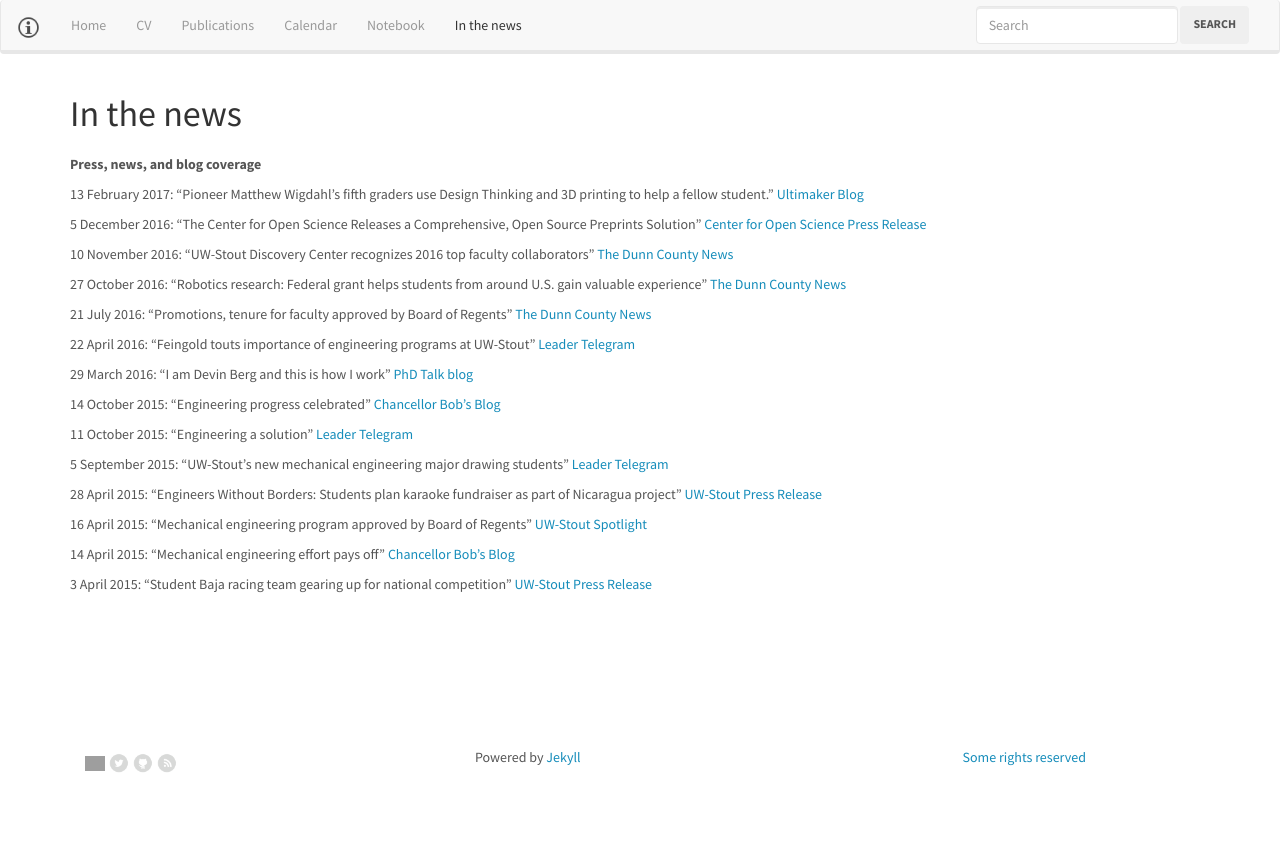
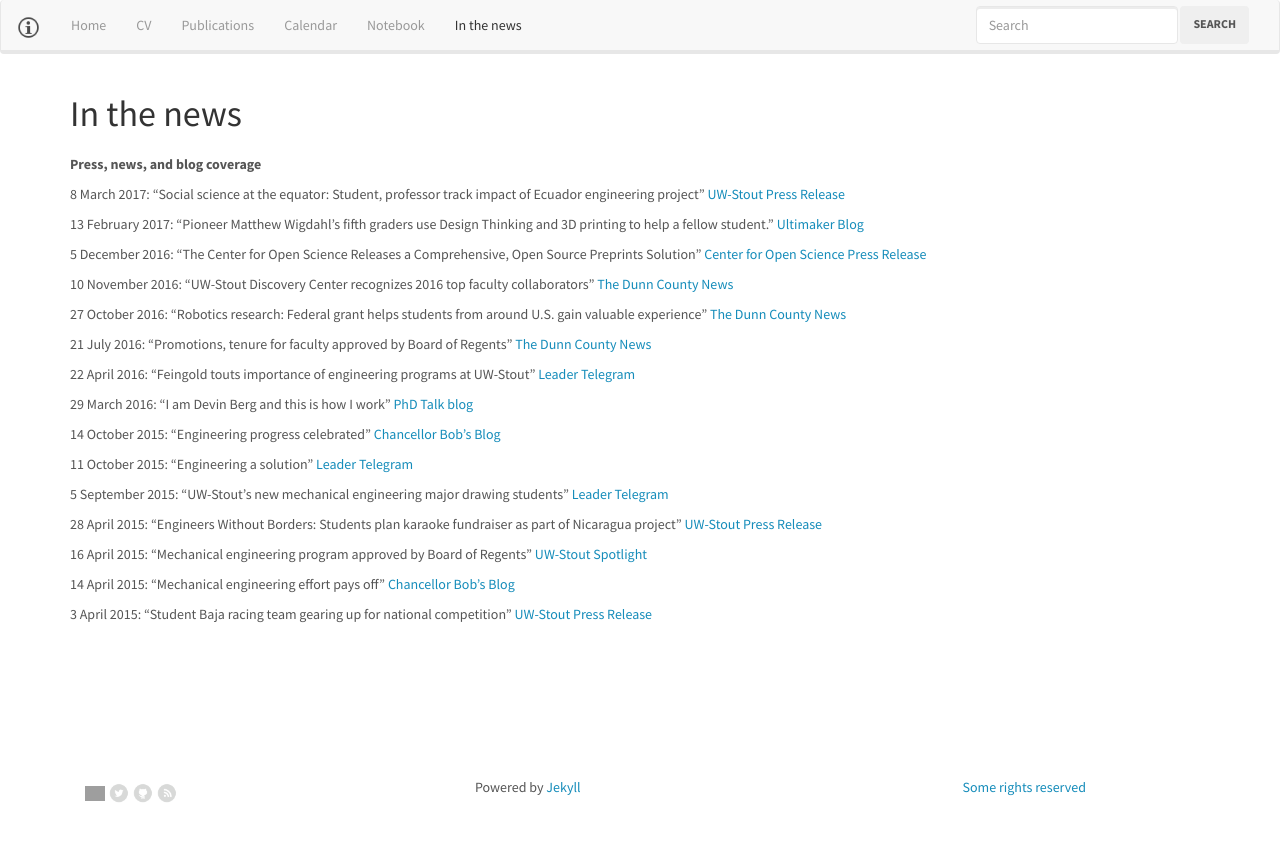
Before and after one commit to devinberg/devinberg.com, a Jekyll site: the page built from in-the-news/index.md, in a window 1280 px wide. Shown: the top 841 px of the page. Built offline with Jekyll 4.4.1, drawn with Linux system fonts in a browser that asks for light colours; nearby versions of some CDN libraries; comment, search, counter and statistics services are not loaded; grey boxes are pictures that could not be loaded.

Commit message:
new press release

```diff
--- a/in-the-news/index.md
+++ b/in-the-news/index.md
@@ -5,6 +5,8 @@ section: In the news
 ---
 
 <strong>Press, news, and blog coverage</strong>
+
+8 March 2017: "Social science at the equator: Student, professor track impact of Ecuador engineering project" <a href="http://www.uwstout.edu/news/articles/Student-professor-track-impact-of-Ecuador-engineering-project.cfm" target="_blank">UW-Stout Press Release</a>
 
 13 February 2017: "Pioneer Matthew Wigdahl's fifth graders use Design Thinking and 3D printing to help a fellow student." <a href="https://ultimaker.com/en/blog/36720-swivel-spoon-modification" target="_blank">Ultimaker Blog</a>
 
```
